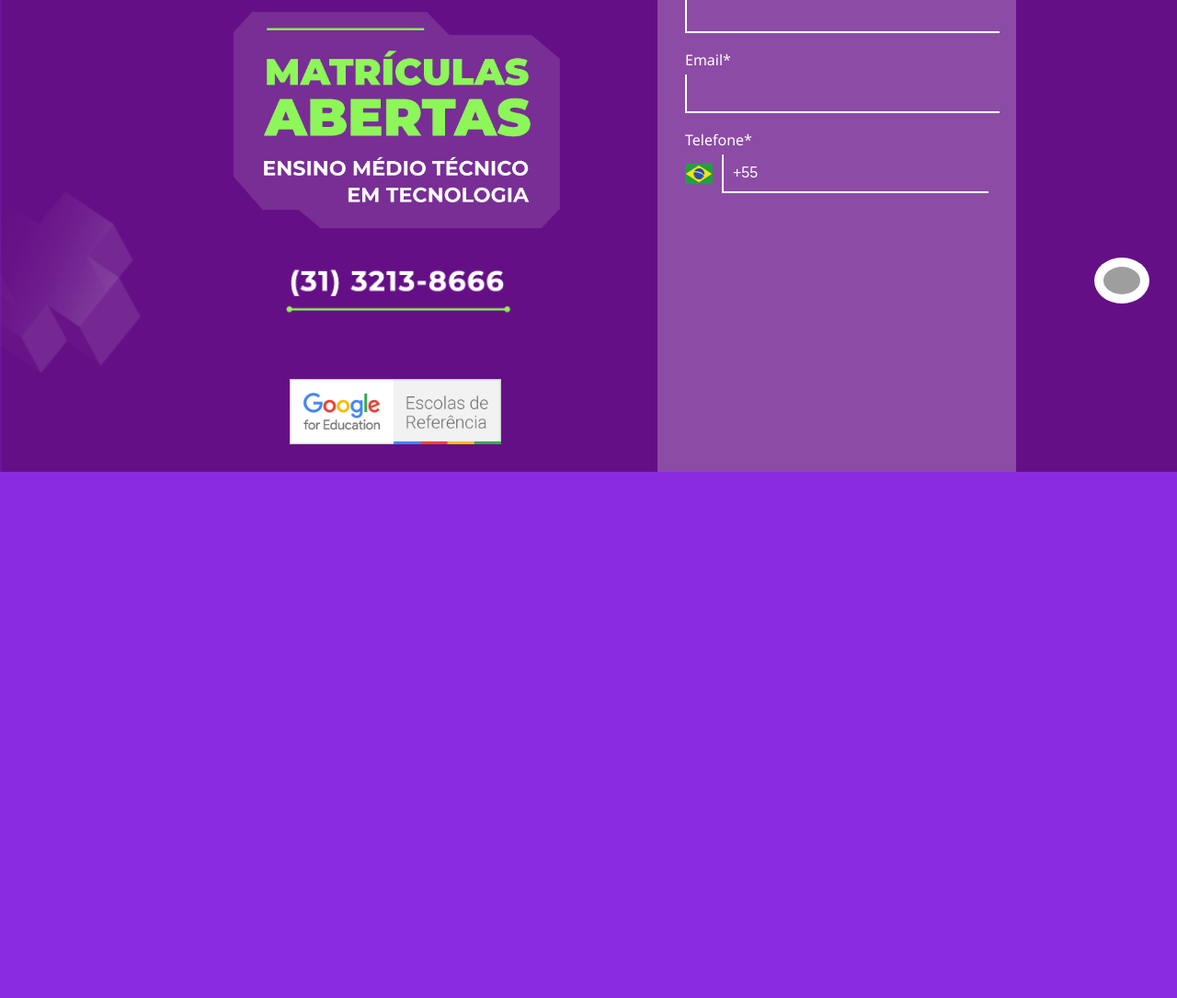
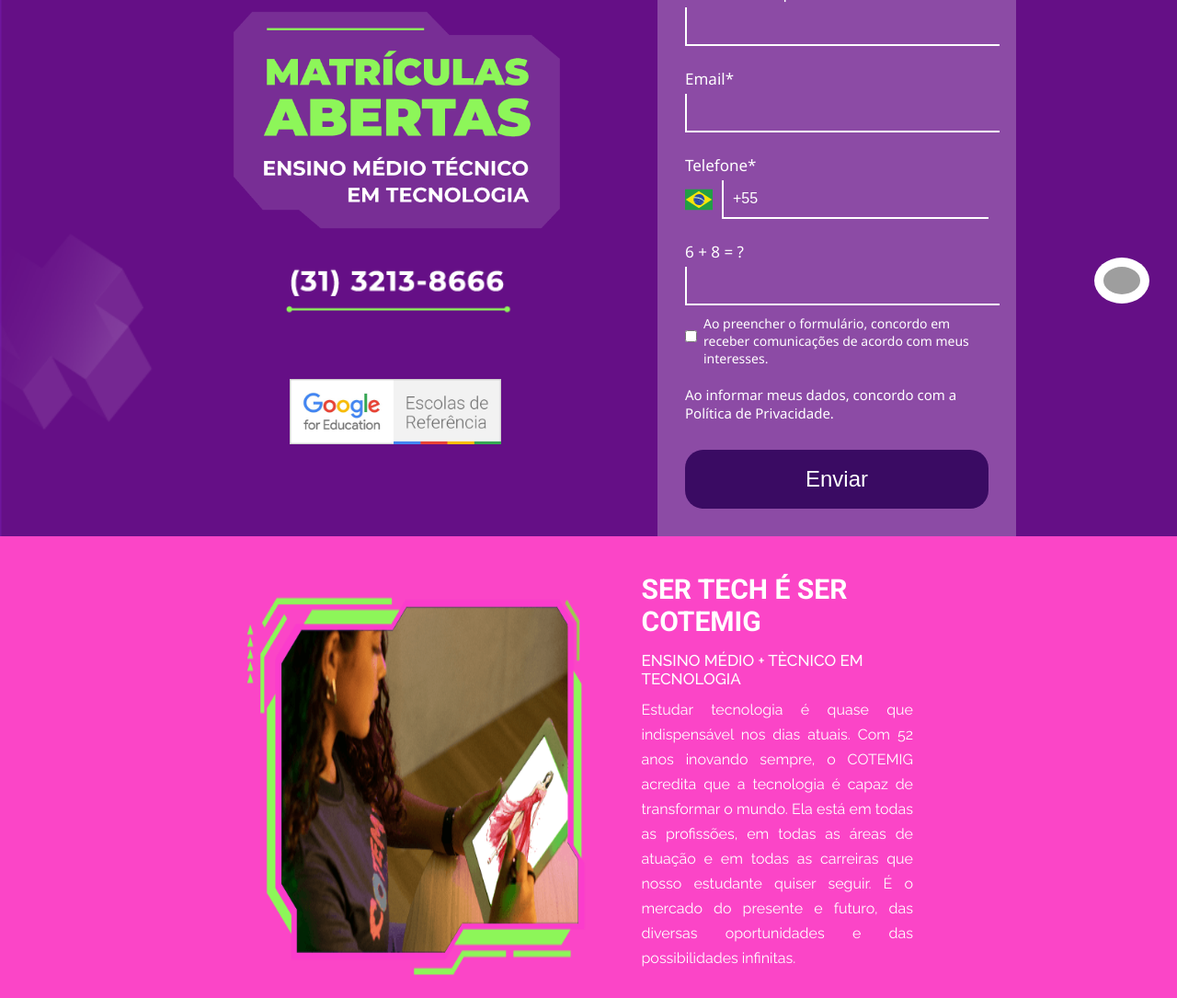
Before and after one commit to LksDS/html-css-site-matricula-cotemig, a plain HTML site: page index.html in a window 1280 px wide. Shown: the part 440-1525 px from the top of the page at 92% size. Before the commit the page ends 953 px from the top, so only its background shows below. Drawn offline with Linux system fonts and the light colour scheme; grey boxes are pictures that could not be loaded; a web font is replaced by a local one.

Commit message:
pink row finished

```diff
--- a/index.html
+++ b/index.html
@@ -5,41 +5,36 @@
     <meta name="viewport" content="width=device-width, initial-scale=1.0" />
     <title>Matrículas Colégio COTEMIG - Ensino técnico + médio</title>
     <link rel="stylesheet" href="style.css" />
+    <!--Fontes -->
+    <!-- Fonte Roboto-->
+    <link rel="preconnect" href="https://fonts.googleapis.com" />
+    <link rel="preconnect" href="https://fonts.gstatic.com" crossorigin />
+    <link
+      href="https://fonts.googleapis.com/css2?family=Hammersmith+One&family=Roboto:ital,wght@0,100;0,300;0,400;0,500;0,700;0,900;1,100;1,300;1,400;1,500;1,700;1,900&family=Unica+One&display=swap"
+      rel="stylesheet"
+    />
+    <!-- Fonte Raleway-->
+    <link rel="preconnect" href="https://fonts.googleapis.com" />
+    <link rel="preconnect" href="https://fonts.gstatic.com" crossorigin />
+    <link
+      href="https://fonts.googleapis.com/css2?family=Hammersmith+One&family=Raleway:ital,wght@0,100..900;1,100..900&family=Roboto:ital,wght@0,100;0,300;0,400;0,500;0,700;0,900;1,100;1,300;1,400;1,500;1,700;1,900&family=Unica+One&display=swap"
+      rel="stylesheet"
+    />
   </head>
   <body>
     <table>
       <tr id="header">
         <td colspan="10">
-          <img
-            id="headerfoto"
-            src="Fotos/logo.png"
-            alt=""
-          />
+          <img id="headerfoto" src="Fotos/logo.png" alt="" />
         </td>
       </tr>
       <tr id="matriculaarea">
         <td class="empty" colspan="3"></td>
         <td id="matriculaside">
-          <img
-            id="tudo__e__tech"
-            src="Fotos/cotemig.png"
-            alt=""
-          />
-          <img
-            id="matriculas__abertas"
-            src="Fotos/matriculas.png"
-            alt=""
-          />
-          <img
-            id="telefone__contato"
-            src="Fotos/telefone.png"
-            alt=""
-          />
-          <img
-            id="referencia__google"
-            src="Fotos/google.jpg"
-            alt=""
-          />
+          <img id="tudo__e__tech" src="Fotos/cotemig.png" alt="" />
+          <img id="matriculas__abertas" src="Fotos/matriculas.png" alt="" />
+          <img id="telefone__contato" src="Fotos/telefone.png" alt="" />
+          <img id="referencia__google" src="Fotos/google.jpg" alt="" />
         </td>
         <td id="matricula__formulario">
           <h3>FAÇA SUA MATRÍCULA <br />e seja parte da Geração Tech</h3>
@@ -48,19 +43,55 @@
             preferir, é só ligar pra gente ou falar no WhatsApp.
           </span>
           <span class="above__txtbox">Nome do Aluno*</span>
-          <input type="text" class="form__input">
+          <input type="text" class="form__input" />
           <span class="above__txtbox">Nome do Responsável*</span>
-          <input type="text" class="form__input">
+          <input type="text" class="form__input" />
           <span class="above__txtbox">Email*</span>
-          <input type="text" class="form__input">
+          <input type="text" class="form__input" />
           <span class="above__txtbox">Telefone*</span>
           <div id="telefone__input">
-            <img id="telefone__pais" src="Fotos/br.svg" alt="">
-            <input id="telefone__txtbox" type="tel" class="form__input">
+            <img id="telefone__pais" src="Fotos/br.svg" alt="" />
+            <input id="telefone__txtbox" type="tel" class="form__input" />
           </div>
-
+          <span class="above__txtbox">6 + 8 = ?</span>
+          <input type="text" class="form__input" />
+          <div id="checkbox__area">
+            <div id="checkbox__input">
+              <input type="checkbox" name="" id="" />
+              <span
+                >Ao preencher o formulário, concordo em receber comunicações de
+                acordo com meus interesses.</span
+              >
+            </div>
+            <span
+              >Ao informar meus dados, concordo com a Política de
+              Privacidade.</span
+            >
+          </div>
+          <button id="send__button">Enviar</button>
         </td>
         <td class="empty" colspan="5"></td>
+      </tr>
+      <tr id="pink__row">
+        <td id="pink__row__content" class="flex__center">
+          <div class="flex__center">
+            <img id="pink__row__image" src="Fotos/img01.png" alt="" />
+            <div>
+              <h2>SER TECH É SER COTEMIG</h2>
+              <p id="pink__row__subtitle">
+                ENSINO MÉDIO + TÈCNICO EM TECNOLOGIA
+              </p>
+              <p id="pink__row__text">
+                Estudar tecnologia é quase que indispensável nos dias atuais.
+                Com 52 anos inovando sempre, o COTEMIG acredita que a tecnologia
+                é capaz de transformar o mundo. Ela está em todas as profissões,
+                em todas as áreas de atuação e em todas as carreiras que nosso
+                estudante quiser seguir. É o mercado do presente e futuro, das
+                diversas oportunidades e das possibilidades infinitas.
+              </p>
+            </div>
+          </div>
+        </td>
       </tr>
     </table>
     <img
--- a/style.css
+++ b/style.css
@@ -8,7 +8,7 @@ body {
   height: 100%;
   font-family: "Segoe UI", Tahoma, Geneva, Verdana, sans-serif;
 }
-span{
+span {
   display: block;
 }
 table {
@@ -65,6 +65,7 @@ img#referencia__google {
   padding-top: 50px;
   background-color: rgba(255, 255, 255, 0.25);
 }
+
 #matricula__formulario h3 {
   font-size: 24px;
   font-weight: 500;
@@ -73,12 +74,13 @@ img#referencia__google {
 #matricula__mensagem {
   font-size: 18px;
 }
-.above__txtbox{
- margin-top: 18px;
- margin-bottom: 5px;
- font-weight: 200;
+.above__txtbox {
+  font-size: 17px;
+  margin-top: 24px;
+  margin-bottom: 5px;
+  font-weight: 200;
 }
-.form__input{
+.form__input {
   width: 100%;
   height: 40px;
   font-size: 16px;
@@ -91,12 +93,78 @@ img#referencia__google {
   border-right-style: none;
   border-top-style: none;
 }
-#telefone__input{
+#telefone__input {
   display: flex;
 }
-#telefone__pais{
+#telefone__pais {
   width: 30px;
   margin-right: 10px;
+}
+#checkbox__area span {
+  margin-top: 20px;
+  font-size: 15px;
+}
+#checkbox__input {
+  display: flex;
+}
+#checkbox__input span {
+  margin-top: 10px;
+  margin-left: 7px;
+  font-size: 14px;
+}
+#send__button {
+  width: 100%;
+  margin-top: 30px;
+  padding: 18px;
+  font-size: 24px;
+  color: white;
+  background-color: rgb(58, 11, 99);
+  border: none;
+  border-radius: 20px;
+}
+#send__button:hover {
+  cursor: pointer;
+}
+.flex__center {
+  display: flex;
+  justify-content: center;
+}
+#pink__row {
+  height: 400px;
+  width: 100%;
+  background-color: rgb(251, 69, 199);
+  color: white;
+}
+#pink__row__content {
+  margin-top: 10px;
+}
+#pink__row__content div {
+  width: 60%;
+  padding: 15px 40px;
+  margin-left: 10px;
+}
+#pink__row__content h2 {
+  margin-bottom: 15px;
+  font-size: 30px;
+  font-family: "Roboto", sans-serif;
+  font-weight: bold;
+}
+#pink__row__content p {
+  font-family: "Raleway", sans-serif;
+}
+#pink__row__subtitle {
+  font-size: 17px;
+  font-weight: 500;
+  margin-bottom: 10px;
+}
+#pink__row__text {
+  text-align: justify;
+  font-size: 16px;
+  line-height: 27px;
+}
+#pink__row__image {
+  width: 50%;
+  padding-top: 20px;
 }
 #whatsapp__logo {
   position: fixed;
```
